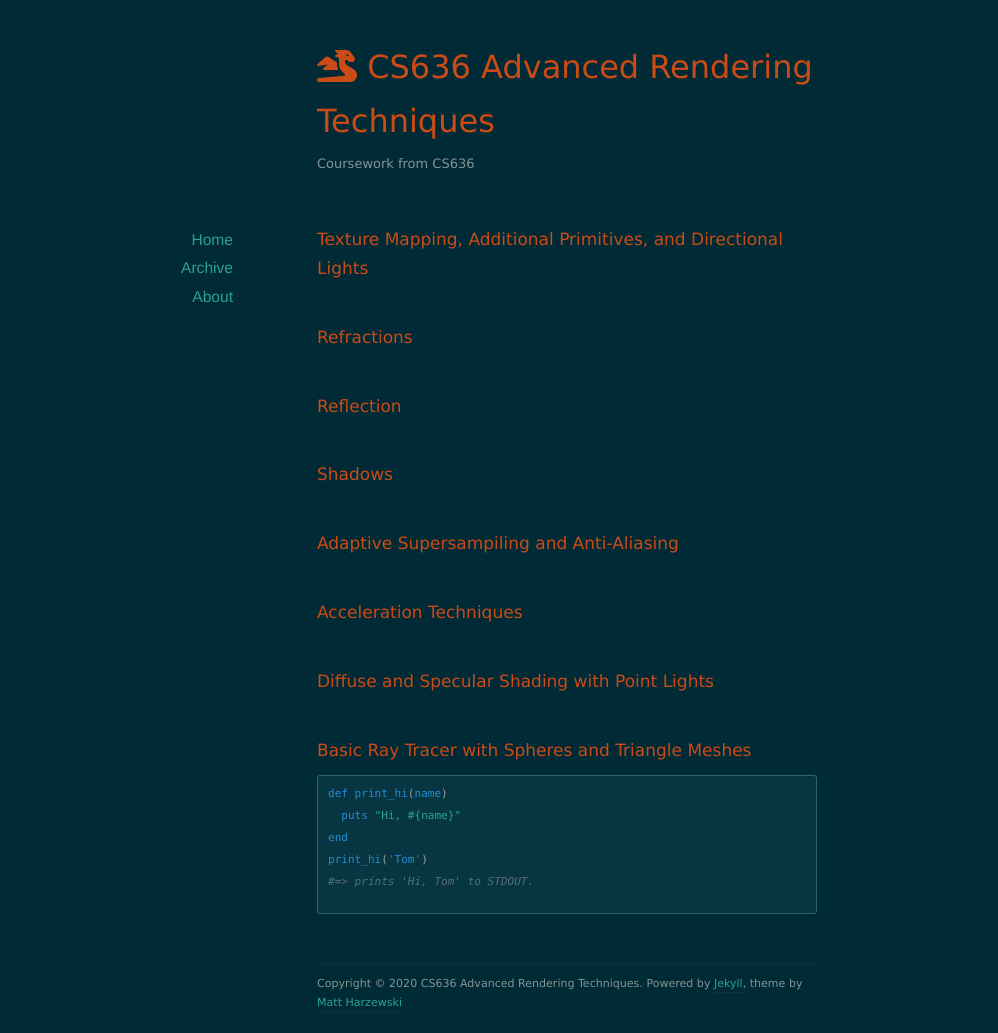
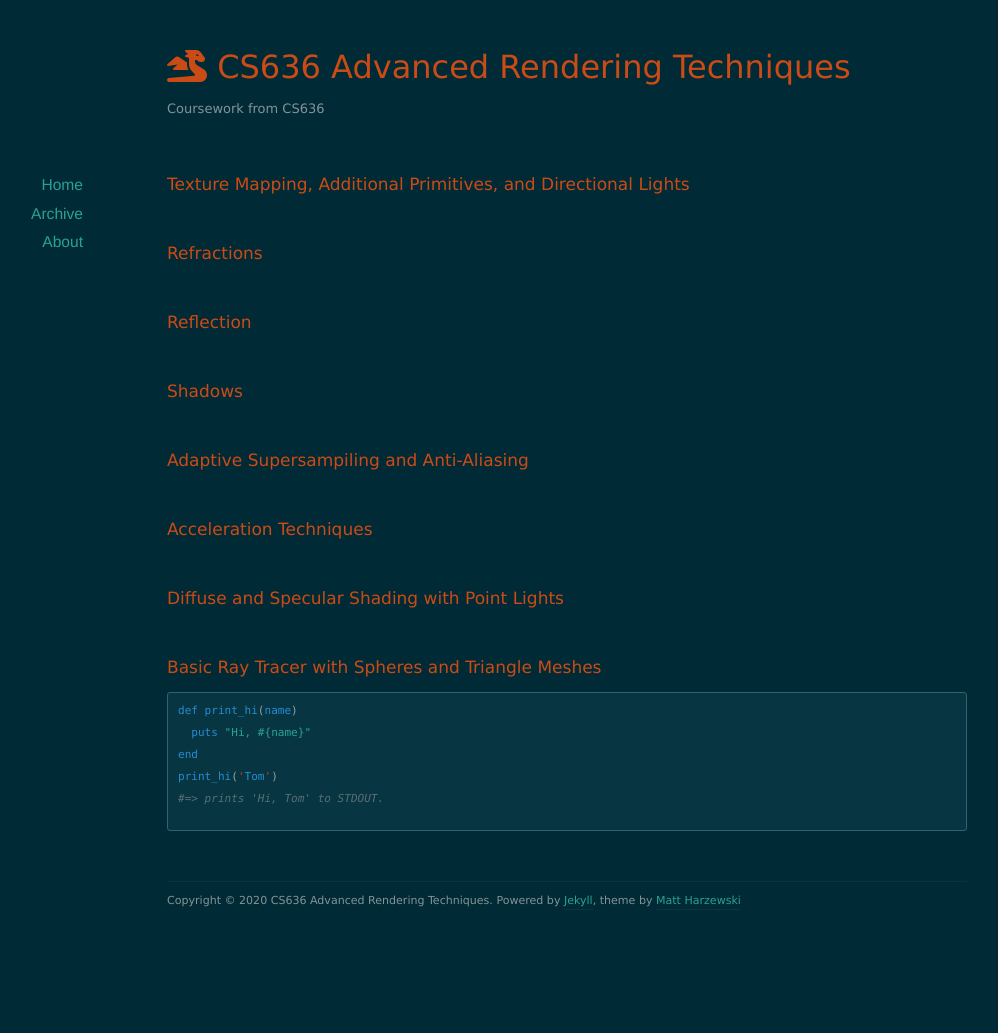
Before and after one commit to TaylorEllington/CS636-CPU-Raytracer, a Jekyll site: the page built from class-site/index.html, in a window 1280 px wide. Shown: the whole page, without its empty margins (73-1071 px from the left). Built offline with Jekyll 4.4.1, drawn with Linux system fonts in a browser that asks for light colours; nearby versions of some CDN libraries; the list of posts is cut into pages by our own code; after the commit the page ends 931 px from its top, so only the background shows below that.

Commit message:
w i d e r

```diff
--- a/class-site/assets/css/style.css
+++ b/class-site/assets/css/style.css
@@ -109,13 +109,13 @@ h3 {
 
 /*** Structure ***/
 #page {
-	width: 500px;
+	width: 800px;
 	margin: 0 auto;
 	position: relative;
 }
 
 #header {
-	width: 500px;
+	width: 800px;
 	margin: 40px auto 50px auto;
 }
 #header h1 {
@@ -127,7 +127,7 @@ h3 {
 }
 
 #footer {
-	width: 500px;
+	width: 800px;
 	margin: 50px auto 20px auto;
 	padding-top: 10px;
 	font-size: 0.85em;
@@ -135,7 +135,7 @@ h3 {
 }
 
 #content {
-	width: 500px;
+	width: 800px;
 	margin: 0 auto;
 }
 
```
